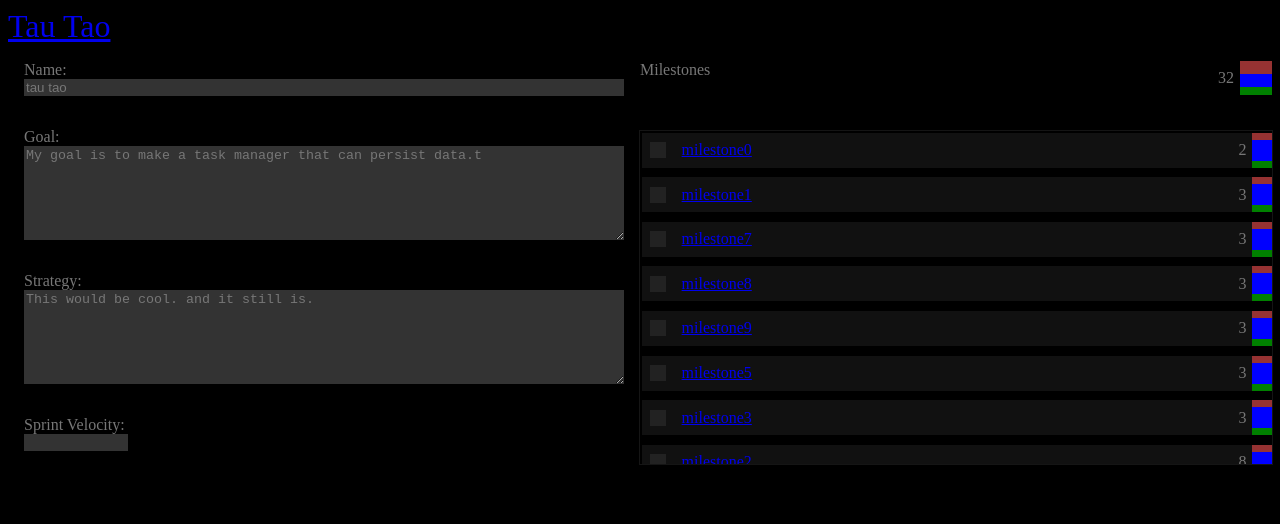
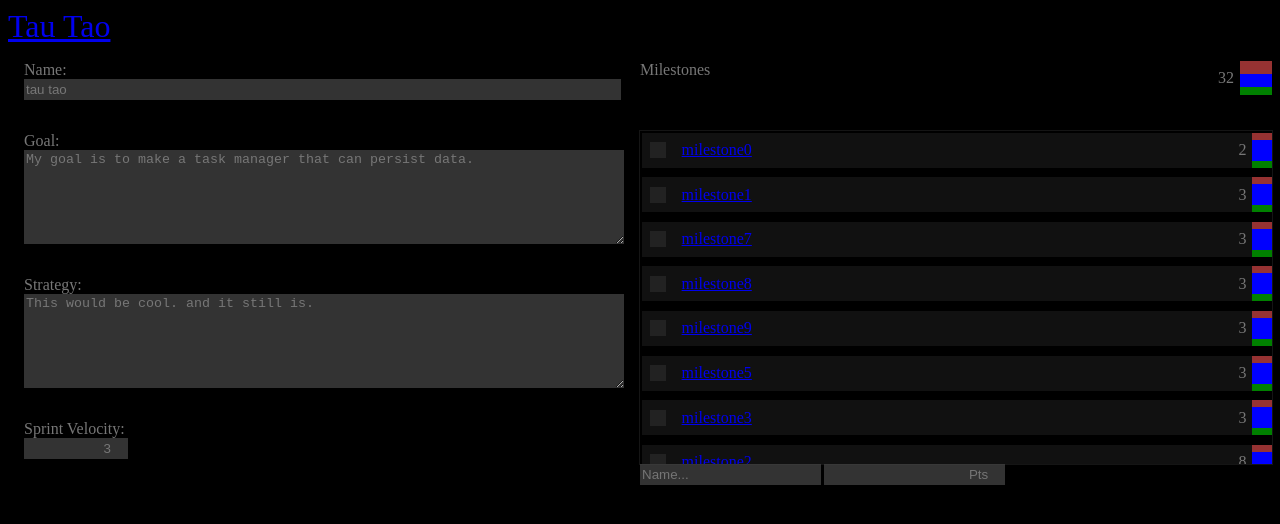
Before and after one commit to emlprime/tautao, a React (Create React App) app: page / in a window 1280 px wide. Shown: the top 524 px of the page. Built offline with nearby package versions, Linux system fonts and the light colour scheme; data requests are answered from the project's data file.

Commit message:
slightly dynamic fields

```diff
--- a/db.json
+++ b/db.json
@@ -45,8 +45,9 @@
           "model": "items"
         }
       ],
-      "goal": "My goal is to make a task manager that can persist data.t",
-      "strategy": "This would be cool. and it still is."
+      "goal": "My goal is to make a task manager that can persist data.",
+      "strategy": "This would be cool. and it still is.",
+      "velocity": "3"
     }
   ],
   "items": [
--- a/src/FieldNumber.js
+++ b/src/FieldNumber.js
@@ -1,27 +1,13 @@
 import React from "react";
 import styled from "styled-components";
 
-function FieldNumber({ label, name, value, max, min = 1, handleChange }) {
-  return (
-    <Style>
-      <label>{label}:</label>
-      <input
-        type="number"
-        id={name}
-        name={name}
-        value={value}
-        min={min}
-        max={max}
-        onChange={handleChange}
-      />
-    </Style>
-  );
+function FieldNumber({ name, handleChange, ...rest }) {
+  return <Input type="number" id={name} name={name} onChange={handleChange} {...rest} />;
 }
 
 export default FieldNumber;
 
-const Style = styled.li`
-  input {
-    text-align: right;
-  }
+const Input = styled.input`
+  text-align: right;
+  height: 1.2rem;
 `;
--- a/src/FieldText.js
+++ b/src/FieldText.js
@@ -1,15 +1,13 @@
 import React from "react";
 import styled from "styled-components";
 
-function FieldText({ label, name, value, handleChange }) {
-  return (
-    <Style>
-      <label>{label}:</label>
-      <input type="text" id={name} name={name} value={value} onChange={handleChange} />
-    </Style>
-  );
+function FieldText({ name, handleChange, ...rest }) {
+  return <Input type="text" id={name} name={name} onChange={handleChange} {...rest} />;
 }
 
 export default FieldText;
 
-const Style = styled.li``;
+const Input = styled.input`
+  height: 1.2rem;
+  margin-right: 0.2rem;
+`;
--- a/src/FieldTextMultiline.js
+++ b/src/FieldTextMultiline.js
@@ -1,15 +1,10 @@
 import React from "react";
 import styled from "styled-components";
 
-function FieldTextMultiline({ label, name, value, handleChange }) {
-  return (
-    <Style>
-      <label>{label}:</label>
-      <textarea id={name} name={name} value={value} rows={6} onChange={handleChange} />
-    </Style>
-  );
+function FieldTextMultiline({ label, name, handleChange, ...rest }) {
+  return <Textarea id={name} name={name} rows={6} onChange={handleChange} {...rest} />;
 }
 
 export default FieldTextMultiline;
 
-const Style = styled.li``;
+const Textarea = styled.textarea``;
--- /dev/null
+++ b/src/ListItemField.js
@@ -0,0 +1,27 @@
+import React from "react";
+import * as R from "ramda";
+import styled from "styled-components";
+import FieldText from "./FieldText";
+import FieldTextMultiline from "./FieldTextMultiline";
+import FieldNumber from "./FieldNumber";
+
+function ListItemField({ type, label, ...rest }) {
+  const fieldtypes = {
+    text: FieldText,
+    multiline: FieldTextMultiline,
+    number: FieldNumber,
+  };
+
+  const Component = fieldtypes[type];
+
+  return (
+    <Style>
+      {label && <label>{label}:</label>}
+      <Component {...rest} />
+    </Style>
+  );
+}
+
+export default ListItemField;
+
+const Style = styled.li``;
--- /dev/null
+++ b/src/NewTaskForm.js
@@ -0,0 +1,19 @@
+import React from "react";
+import styled from "styled-components";
+import FieldText from "./FieldText";
+import FieldNumber from "./FieldNumber";
+
+function NewTaskForm() {
+  return (
+    <Style>
+      <FieldText placeholder="Name..." />
+      <FieldNumber placeholder="Pts" />
+    </Style>
+  );
+}
+
+export default NewTaskForm;
+
+const Style = styled.section`
+  grid-template: "name points" 1fr/ 2fr 1fr;
+`;
--- a/src/Project.js
+++ b/src/Project.js
@@ -2,10 +2,8 @@ import React from "react";
 import styled from "styled-components";
 import * as R from "ramda";
 import { useStore } from "./StoreContext";
-import FieldText from "./FieldText";
-import FieldNumber from "./FieldNumber";
-import FieldTextMultiline from "./FieldTextMultiline";
 import TaskList from "./TaskList";
+import ListItemField from "./ListItemField";
 
 function Project() {
   const { state, dispatch } = useStore();
@@ -17,21 +15,35 @@ function Project() {
   const handleChange = e =>
     dispatch({
       type: "MERGE_VALUE",
-      payload: { path: [...basePath, e.target.name], value: e.target.value }
+      payload: { path: [...basePath, e.target.name], value: e.target.value },
     });
   return (
     <Style>
       <fieldset>
         <ul>
-          <FieldText label="Name" name="name" value={name} handleChange={handleChange} />
-          <FieldTextMultiline label="Goal" name="goal" value={goal} handleChange={handleChange} />
-          <FieldTextMultiline
+          <ListItemField
+            type="text"
+            label="Name"
+            name="name"
+            value={name}
+            handleChange={handleChange}
+          />
+          <ListItemField
+            type="multiline"
+            label="Goal"
+            name="goal"
+            value={goal}
+            handleChange={handleChange}
+          />
+          <ListItemField
+            type="multiline"
             label="Strategy"
             name="strategy"
             value={strategy}
             handleChange={handleChange}
           />
-          <FieldNumber
+          <ListItemField
+            type="number"
             label="Sprint Velocity"
             name="velocity"
             value={velocity}
--- a/src/TaskList.js
+++ b/src/TaskList.js
@@ -5,6 +5,7 @@ import styled from "styled-components";
 import Progress from "./Progress";
 import Points from "./Points";
 import { useStore } from "./StoreContext";
+import NewTaskForm from "./NewTaskForm";
 
 const getPoints = R.curry((state, model, id) => R.path(["byId", model, id, "points"], state));
 
@@ -36,6 +37,7 @@ const TaskList = ({ rootIds, path }) => {
         </Totals>
       </header>
       <StyledRankList items={rootIds} handleNewOrder={handleNewOrder} />
+      <NewTaskForm />
     </Style>
   );
 };
```
